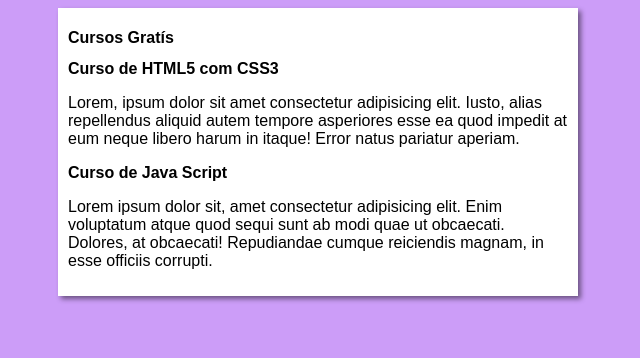
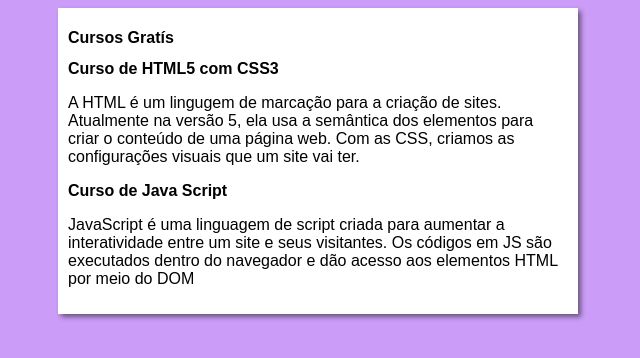
Before and after one commit to DevDalee/projeto-site, a plain HTML site: page index.html in a window 1280 px wide. Shown: the whole page, without its empty margins (322-962 px from the left). Drawn offline with Linux system fonts and the light colour scheme.

Commit message:
update de conteúdos

```diff
--- a/index.html
+++ b/index.html
@@ -13,11 +13,11 @@
         </header>
         <article>
             <h2>Curso de HTML5 com CSS3</h2>
-            <p>Lorem, ipsum dolor sit amet consectetur adipisicing elit. Iusto, alias repellendus aliquid autem tempore asperiores esse ea quod impedit at eum neque libero harum in itaque! Error natus pariatur aperiam.</p>
+            <p>A HTML é um lingugem de marcação para a criação de sites. Atualmente na versão 5, ela usa a semântica dos elementos para criar o conteúdo de uma página web. Com as CSS, criamos as configurações visuais que um site vai ter.</p>
         </article>
         <article>
             <h2>Curso de Java Script</h2>
-            <p>Lorem ipsum dolor sit, amet consectetur adipisicing elit. Enim voluptatum atque quod sequi sunt ab modi quae ut obcaecati. Dolores, at obcaecati! Repudiandae cumque reiciendis magnam, in esse officiis corrupti.</p>
+            <p>JavaScript é uma linguagem de script criada para aumentar a interatividade entre um site e seus visitantes. Os códigos em JS são executados dentro do navegador e dão acesso aos elementos HTML por meio do DOM</p>
         </article>
     </Main>
 </body>
```
